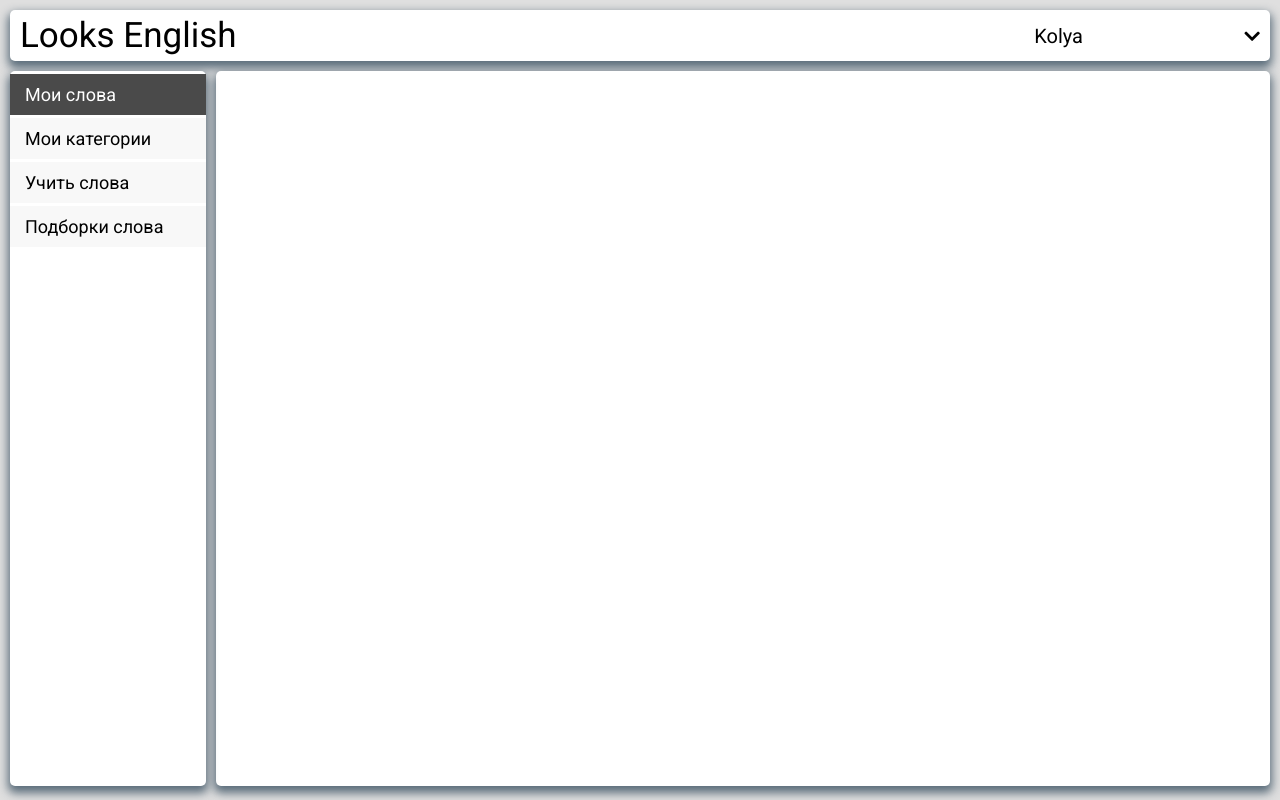
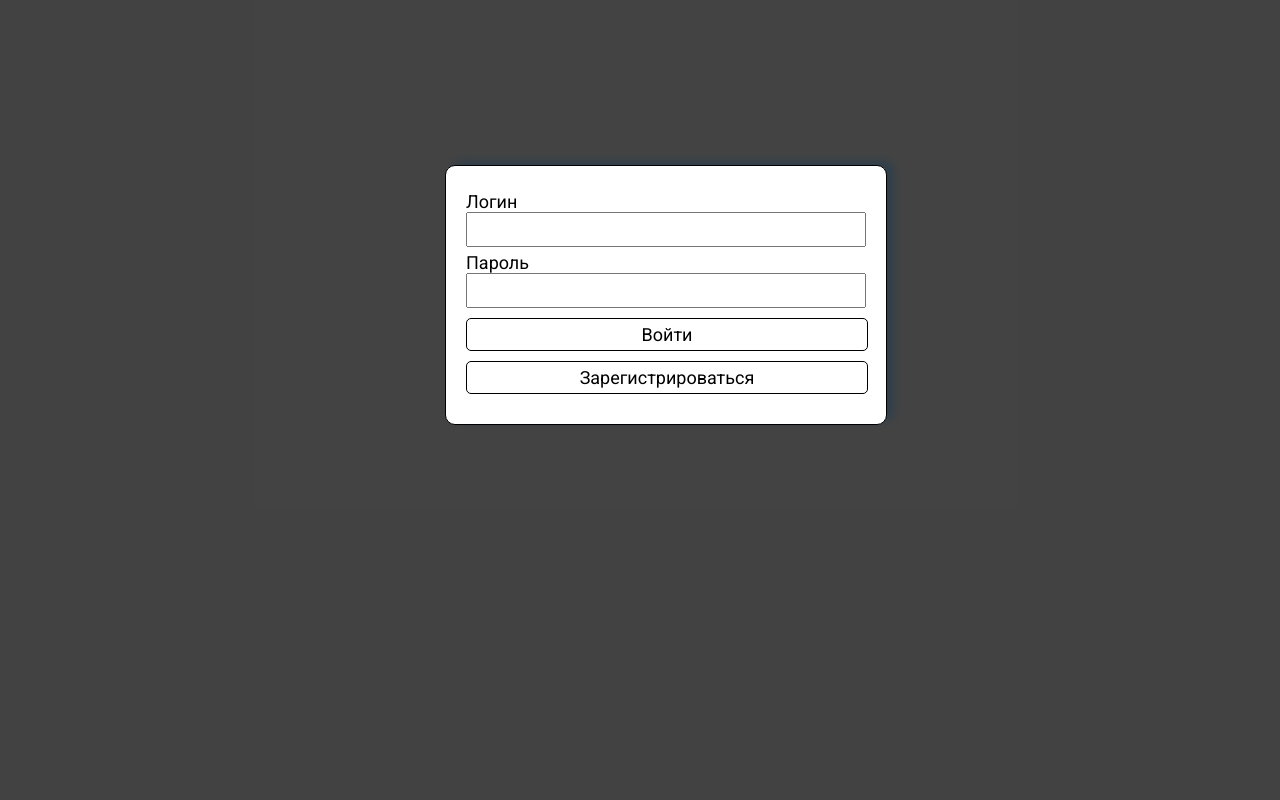
Before and after one commit to lokhno/look-english, a React (Create React App) app: page /auth in a window 1280 px wide. Built offline with nearby package versions, Linux system fonts and the light colour scheme.

Commit message:
Добавление страницы аутентификации

```diff
--- a/src/App.js
+++ /dev/null
@@ -1,14 +0,0 @@
-import { BrowserRouter as Router } from "react-router-dom";
-import { Main } from "./pages";
-
-import "./App.scss";
-
-function App() {
-    return (
-        <Router>
-            <Main />
-        </Router>
-    );
-}
-
-export default App;
--- /dev/null
+++ b/src/App.jsx
@@ -0,0 +1,19 @@
+import { BrowserRouter as Router, Switch, Route, Redirect } from "react-router-dom";
+
+import { Main, Auth } from "./pages";
+
+import "./App.scss";
+
+function App() {
+    return (
+        <Router>
+            <Switch>
+                <Route exact path="/auth" render={() => <Auth />} />
+
+                <Route path={"/"} render={() => <Main />} />
+            </Switch>
+        </Router>
+    );
+}
+
+export default App;
--- a/src/components/Form/index.jsx
+++ b/src/components/Form/index.jsx
@@ -5,7 +5,7 @@ import { Button } from "../";
 
 import "./Form.scss";
 
-function Form({ overlayHidden, setOverlayHidden, children, handleCreate, handleEdit, type }) {
+function Form({ className, overlayHidden, setOverlayHidden, children, handleCreate, handleEdit, type }) {
     return (
         <div>
             <div
@@ -13,7 +13,7 @@ function Form({ overlayHidden, setOverlayHidden, children, handleCreate, handleE
                 onClick={() => setOverlayHidden(!overlayHidden)}
             ></div>
             {!overlayHidden && (
-                <div className="eng-form">
+                <div className={`eng-form ${className}`}>
                     {children.map((item) => item)}
 
                     <div className="eng-form__controller">
--- a/src/index.js
+++ b/src/index.js
@@ -4,7 +4,7 @@ import ReactDOM from "react-dom";
 import { Provider } from "react-redux";
 import store from "./redux/store";
 
-import App from "./App";
+import App from "./App.jsx";
 
 ReactDOM.render(
     <Provider store={store}>
--- /dev/null
+++ b/src/pages/Auth/Auth.scss
@@ -0,0 +1,32 @@
+.auth-page {
+    position: fixed;
+    width: 100%;
+    height: 100%;
+    top: 0;
+    left: 0;
+    right: 0;
+    bottom: 0;
+    background-color: rgba(0, 0, 0, 0.7);
+    display: flex;
+    align-items: center;
+    justify-content: center;
+}
+.eng-form_auth-page {
+    top: 0%;
+    position: static;
+    margin: 5px;
+}
+
+.button_auth-page {
+    width: calc(100% - 10px);
+    margin: 10px 0;
+    padding: 5px;
+}
+
+@media all and (min-width: 800px) {
+    .eng-form_auth-page {
+        position: absolute;
+        height: auto;
+        top: 20%;
+    }
+}
--- /dev/null
+++ b/src/pages/Auth/index.jsx
@@ -0,0 +1,24 @@
+import React from "react";
+import { Form, Button } from "../../components";
+import { Input } from "../../components/Fields";
+
+import "./Auth.scss";
+
+function Auth() {
+    return (
+        <div className="auth-page">
+            <div className="eng-form eng-form_auth-page">
+                <Input className="eng-form__item" lable="Логин"></Input>
+                <Input className="eng-form__item" lable="Пароль"></Input>
+                <Button className="button_auth-page" name="Войти">
+                    Войти
+                </Button>
+                <Button className="button_auth-page" name="Зарегистрироваться">
+                    Зарегистрироваться
+                </Button>
+            </div>
+        </div>
+    );
+}
+
+export default Auth;
--- a/src/pages/index.jsx
+++ b/src/pages/index.jsx
@@ -1 +1,2 @@
 export { default as Main } from "./Main";
+export { default as Auth } from "./Auth";
```
